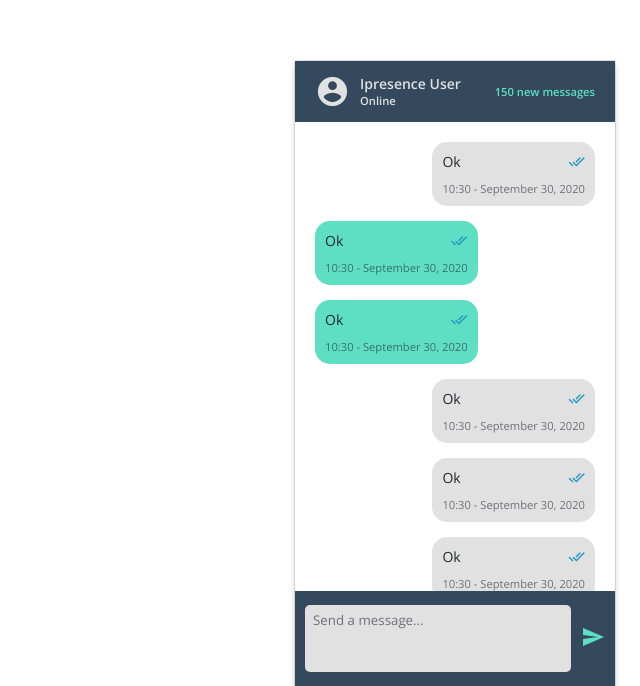
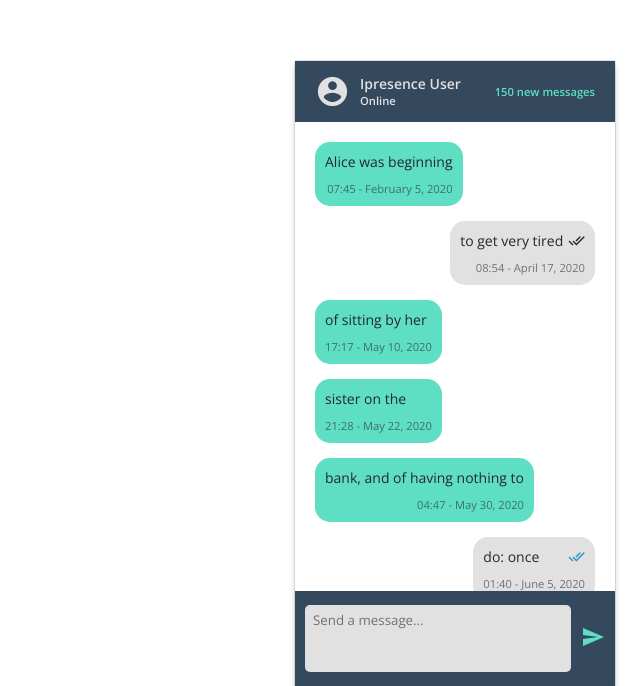
Before and after one commit to jdmiguel/react_chat, a React (Create React App) app: page / in a window 1280 px wide. Shown: the part 114-800 px from the top of the page, without its empty margins (640-1280 px from the left). Built offline with nearby package versions, Linux system fonts and the light colour scheme.

Commit message:
show message with correct data

```diff
--- a/src/components/App/index.tsx
+++ b/src/components/App/index.tsx
@@ -1,12 +1,42 @@
-import React, { useReducer, Dispatch } from 'react';
+import React, { useReducer, Dispatch, useEffect } from 'react';
 
 import Header from '../Header';
 import Main from '../Main';
 import Footer from '../Footer';
 
-type ClassesAction = { type: 'hide'} | { type: 'show' };
+import { getShowedMessages, getClassesMessage, getIconClassesMessage, getIconNameMessage, getTimeMessage } from '../../helpers/utils';
+import { IShowedMessage } from '../../helpers/types';
 
-const classesReducer = (classes: string[], action: ClassesAction) => {
+const initialAppClasses = ['app'];
+enum initialShowedMessage {
+  init = 0,
+  end = 10,
+};
+
+export interface IMessage {
+  id: number;
+  direction: string;
+  status: string;
+  timestamp: string;
+  text: string;
+}
+
+interface AppClassesAction { type: 'hide' | 'show' };
+interface ShowedMessagesAction { type: 'add', messages: IShowedMessage[]};
+
+const getFormattedMessages = (messages:IMessage[]) =>
+  messages.map((message) => ({
+    id: message.id,
+    text: decodeURIComponent(message.text),
+    messageClasses: getClassesMessage(message.direction).trimEnd(),
+    hasIcon: message.direction === 'out',
+    iconClasses: getIconClassesMessage(message.direction, message.status).trimEnd(),
+    iconName: getIconNameMessage(message.direction,message.status),
+    date: getTimeMessage(message.id, message.timestamp)
+  })
+);
+
+const appClassesReducer = (classes: string[], action: AppClassesAction) => {
   switch (action.type) {
     case 'hide':
       return [...classes,'hide'];
@@ -15,21 +45,39 @@ const classesReducer = (classes: string[], action: ClassesAction) => {
   }
 };
 
+const showedMessagesReducer = (messages: IShowedMessage[], action: ShowedMessagesAction) => {
+  switch (action.type) {
+    case 'add':
+      return [...messages, ...action.messages];
+  }
+};
+
 const App:React.FC = () => {
-  const [appClasses, dispatch]: [
+  const [appClasses, appClassesDispatch]: [
     string[],
-    Dispatch<ClassesAction>,
-  ] = useReducer(classesReducer, ['app']);
+    Dispatch<AppClassesAction>,
+  ] = useReducer(appClassesReducer, initialAppClasses);
+
+  const [showedMessages, showedMessagesDispatch]: [
+    IShowedMessage[],
+    Dispatch<ShowedMessagesAction>,
+  ] = useReducer(showedMessagesReducer, []);
+
+  useEffect(() => {
+    const formatedMessages = getFormattedMessages(getShowedMessages(initialShowedMessage.init,initialShowedMessage.end));
+
+    showedMessagesDispatch({type: 'add', messages: formatedMessages});
+  },[])
 
 
   const handleAppClasses = () => {
-    appClasses.includes('hide') ? dispatch({type: 'show'}) : dispatch({type: 'hide'})
+    appClasses.includes('hide') ? appClassesDispatch({type: 'show'}) : appClassesDispatch({type: 'hide'})
   }
 
   return(
     <div className={appClasses.join(' ')}>
       <Header onClick={handleAppClasses}/>
-      <Main/>
+      <Main showedMessages={showedMessages}/>
       <Footer/>
     </div>
   )
--- a/src/components/Header/index.tsx
+++ b/src/components/Header/index.tsx
@@ -1,10 +1,10 @@
 import React from 'react';
 
-type HeaderProps = {
+interface IHeaderProps {
   onClick: () => void;
 };
 
-const Header:React.FC<HeaderProps> = ({onClick}) => {
+const Header:React.FC<IHeaderProps> = ({onClick}) => {
   return(
     <header>
       <button type="button" onClick={onClick}></button>
--- a/src/components/Main/Message/index.tsx
+++ b/src/components/Main/Message/index.tsx
@@ -1,20 +1,24 @@
 import React from 'react';
 
-type MessageProps = {
-  classesName: string[];
+import { IShowedMessage } from '../../../helpers/types';
+
+interface IMessageProps {
+  data: IShowedMessage
 };
 
-const Message:React.FC<MessageProps> = ({classesName}) => {
+const Message:React.FC<IMessageProps> = ({ data: { text, messageClasses, hasIcon, iconClasses, iconName, date } }) => {
   return(
-    <div className={classesName.join(' ')}>
+    <div className={messageClasses}>
       <div className="message-content">
-        <p>Ok</p>
-        <i className="material-icons">
-          done_all
-        </i>
+        <p>{text}</p>
+        { hasIcon &&
+          <i className={iconClasses && iconClasses}>
+            {iconName && iconName}
+          </i>
+        }
       </div>
       <div className="message-time">
-        <p>10:30 - September 30, 2020</p>
+        <p>{date}</p>
       </div>
     </div>
   )
--- a/src/components/Main/index.tsx
+++ b/src/components/Main/index.tsx
@@ -1,20 +1,22 @@
 import React from 'react';
 
-import Message from './Message'
+import Message from './Message';
 
-const Main:React.FC = () => {
+import { IShowedMessage } from '../../helpers/types';
+
+interface IMainProps {
+  showedMessages: IShowedMessage[]
+};
+
+const Main:React.FC<IMainProps> = ({showedMessages}) => {
   return(
     <main>
       <div>
-        <Message classesName={['message']}/>
-        <Message classesName={['message', 'received']}/>
-        <Message classesName={['message', 'received']}/>
-        <Message classesName={['message']}/>
-        <Message classesName={['message']}/>
-        <Message classesName={['message']}/>
-        <Message classesName={['message', 'received']}/>
-        <Message classesName={['message']}/>
-        <Message classesName={['message']}/>
+        {
+          showedMessages.map(showedMessage => (
+            <Message key={showedMessage.id} data={showedMessage} />
+          ))
+        }
       </div>
     </main>
   )
--- /dev/null
+++ b/src/helpers/types.tsx
@@ -0,0 +1,9 @@
+export interface IShowedMessage {
+  id: number;
+  text: string;
+  messageClasses: string;
+  hasIcon: boolean;
+  iconClasses: string;
+  iconName: string;
+  date: string;
+}
--- /dev/null
+++ b/src/helpers/utils.tsx
@@ -0,0 +1,43 @@
+import data from './data.json';
+
+const months = [
+  { value: 1, text: 'January' },
+  { value: 2, text: 'February' },
+  { value: 3, text: 'March' },
+  { value: 4, text: 'April' },
+  { value: 5, text: 'May' },
+  { value: 6, text: 'June' },
+  { value: 7, text: 'July' },
+  { value: 8, text: 'August' },
+  { value: 9, text: 'September' },
+  { value: 10, text: 'October' },
+  { value: 11, text: 'November' },
+  { value: 12, text: 'December' }
+];
+
+const factorDate = 8;
+
+export const getShowedMessages = (start: number, end: number) =>
+  data.slice(start, end);
+
+export const getClassesMessage = (type: string) =>
+  `message ${type === 'in' ? 'incoming' : ''}`;
+
+export const getIconClassesMessage = (type: string, status: string) =>
+  type === 'out' ? `material-icons ${status === 'read' ? 'read' : ''}` : '';
+
+export const getIconNameMessage = (type: string, status: string) =>
+  type === 'out' ? (status === 'sent' ? 'done' : 'done_all') : '';
+
+export const getTimeMessage = (id: number, timeStamp: string) => {
+  const currentDate = Date.now();
+  const selectedDate = new Date(currentDate - (parseInt(timeStamp) / id * factorDate));
+
+  const hour = selectedDate.getHours() < 10 ? `0${selectedDate.getHours()}` : selectedDate.getHours();
+  const minutes = selectedDate.getMinutes();
+  const month = months.find(month => selectedDate.getMonth() === month.value)?.text;
+  const day = selectedDate.getDate();
+  const year = selectedDate.getFullYear();
+
+  return `${hour}:${minutes} - ${month} ${day}, ${year}`;
+};
--- a/src/styles.css
+++ b/src/styles.css
@@ -105,22 +105,14 @@ main > div {
 }
 
 .message i {
-  color: #2396c4;
+  color: #25272F;
   align-self: flex-end;
   font-size: 1.2rem;
   margin-left: 5px;
 }
 
-.message i.check {
-
-}
-
-.message i.double-check {
-
-}
-
-.message i.double-check-blue {
-
+.message i.read {
+  color: #2396c4;
 }
 
 .message-content{
@@ -137,7 +129,7 @@ main > div {
 }
 
 
-.message.received{
+.message.incoming{
   align-self: flex-start;
   background-color: #5edfc3;
   color: #25272F;
```
